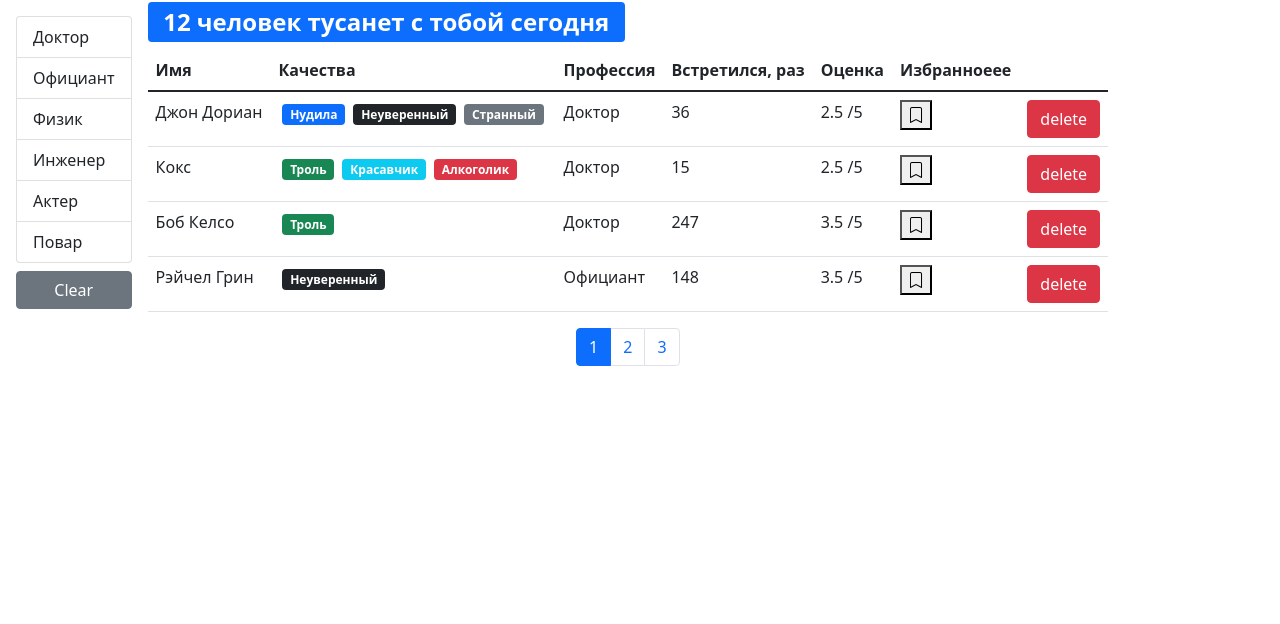
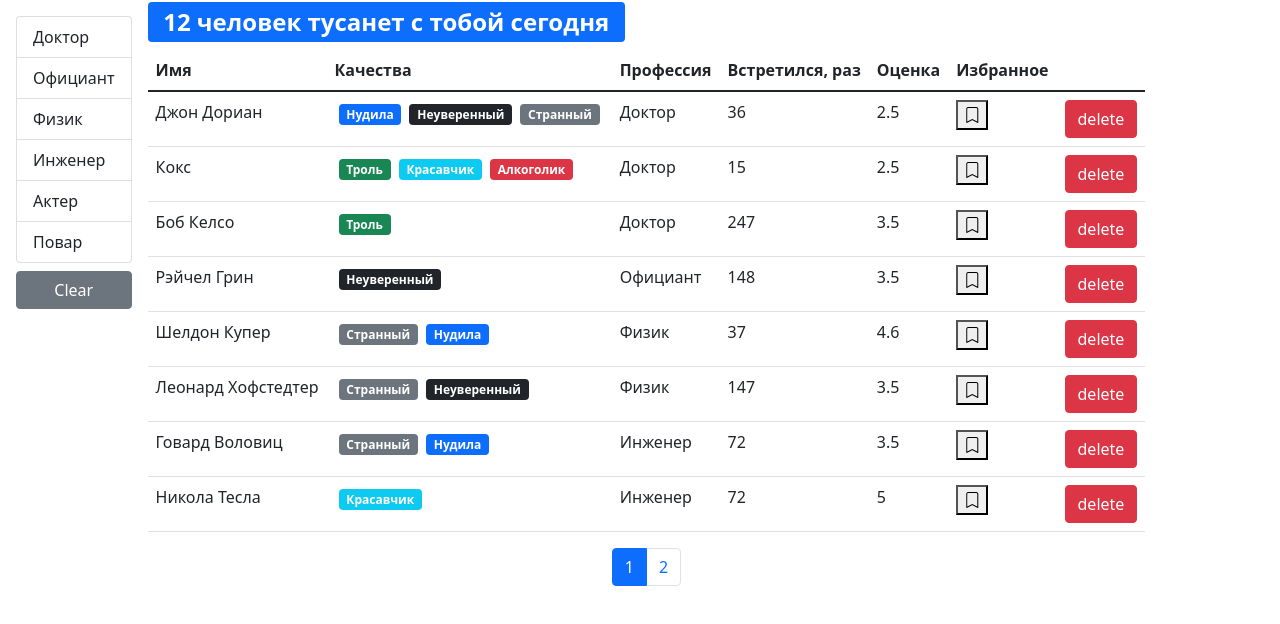
Before and after one commit to KateRemp/fast-company, a React (Create React App) app: page / in a window 1280 px wide. Shown: the top 624 px of the page. Built offline with nearby package versions, Linux system fonts and the light colour scheme.

Commit message:
6.Sort, add tableHeader,tableBody,table,caret

```diff
--- a/src/App.jsx
+++ b/src/App.jsx
@@ -1,37 +1,8 @@
-import React, { useState, useEffect } from 'react';
+import React from 'react';
 import Users from './components/users';
-import api from './api';
 
 const App = () => {
-  const [users, setUsers] = useState();
-  const handleDelete = (userId) => {
-    setUsers(users.filter((user) => user._id !== userId));
-  };
-
-  useEffect(() => {
-    api.users.fetchAll().then((data) => setUsers(data));
-  }, []);
-
-  const handleToggleBookMark = (id) => {
-    const userIndex = users.findIndex((user) => user._id === id);
-    const newUsers = [...users];
-    newUsers[userIndex].bookmark
-      ? (newUsers[userIndex].bookmark = false)
-      : (newUsers[userIndex].bookmark = true);
-    setUsers(newUsers);
-  };
-
-  return (
-    <>
-      {users && (
-        <Users
-          users={users}
-          onDelete={handleDelete}
-          onToggleBookMark={handleToggleBookMark}
-        />
-      )}
-    </>
-  );
+  return <Users />;
 };
 
 export default App;
--- a/src/components/qualitie.jsx
+++ b/src/components/qualitie.jsx
@@ -1,13 +1,13 @@
 import React from 'react';
 import PropTypes from 'prop-types';
 
-const Qualitie = ({ color, name }) => {
+const Quality = ({ color, name }) => {
   return <span className={'badge m-1 bg-' + color}>{name}</span>;
 };
 
-Qualitie.propTypes = {
+Quality.propTypes = {
   color: PropTypes.string.isRequired,
   name: PropTypes.string.isRequired
 };
 
-export default Qualitie;
+export default Quality;
--- /dev/null
+++ b/src/components/qualitiesList.jsx
@@ -0,0 +1,17 @@
+import React from 'react';
+import PropTypes from 'prop-types';
+import Quality from './qualitie';
+const QualitiesList = ({ qualities }) => {
+  return (
+    <>
+      {qualities.map((qual) => (
+        <Quality key={qual._id} {...qual} />
+      ))}
+    </>
+  );
+};
+
+QualitiesList.propTypes = {
+  qualities: PropTypes.array.isRequired
+};
+export default QualitiesList;
--- /dev/null
+++ b/src/components/table.jsx
@@ -0,0 +1,27 @@
+import React from 'react';
+import PropTypes from 'prop-types';
+import TableBody from './tableBody';
+import TableHeader from './tableHeader';
+
+const Table = ({ onSort, selectedSort, columns, data, children }) => {
+  return (
+    <table className="table">
+      {children || (
+        <>
+          <TableHeader {...{ onSort, selectedSort, columns }} />
+          <TableBody {...{ columns, data }} />
+        </>
+      )}
+    </table>
+  );
+};
+
+Table.propTypes = {
+  onSort: PropTypes.func,
+  selectedSort: PropTypes.object,
+  columns: PropTypes.object,
+  data: PropTypes.array,
+  children: PropTypes.array
+};
+
+export default Table;
--- /dev/null
+++ b/src/components/tableBody.jsx
@@ -0,0 +1,36 @@
+import React from 'react';
+import PropTypes from 'prop-types';
+import _ from 'lodash';
+
+const TableBody = ({ data, columns }) => {
+  const renderContent = (item, column) => {
+    // проверка, если есть компонент component и является ли component функцией
+    if (columns[column].component) {
+      const component = columns[column].component;
+      if (typeof component === 'function') {
+        return component(item);
+      }
+      return component;
+    }
+    return _.get(item, columns[column].path);
+  };
+
+  // console.log(columns);
+  // console.log(data);
+  return (
+    <tbody>
+      {data.map((item) => (
+        <tr key={item._id}>
+          {Object.keys(columns).map((column) => (
+            <td key={column}>{renderContent(item, column)}</td>
+          ))}
+        </tr>
+      ))}
+    </tbody>
+  );
+};
+TableBody.propTypes = {
+  data: PropTypes.array.isRequired,
+  columns: PropTypes.object.isRequired
+};
+export default TableBody;
--- /dev/null
+++ b/src/components/tableHeader.jsx
@@ -0,0 +1,58 @@
+import React from 'react';
+import PropTypes from 'prop-types';
+
+const TableHeader = ({ onSort, selectedSort, columns }) => {
+  // Универсальный TableHeader
+  // Реализация сортировки
+  const handleSort = (item) => {
+    if (selectedSort.path === item) {
+      onSort({
+        ...selectedSort,
+        order: selectedSort.order === 'asc' ? 'desc' : 'asc'
+      });
+    } else {
+      onSort({ path: item, order: 'asc' });
+    }
+  };
+  console.log(selectedSort);
+  return (
+    <thead>
+      <tr>
+        {Object.keys(columns).map((column) => (
+          <th
+            key={column}
+            onClick={
+              columns[column].path
+                ? () => handleSort(columns[column].path)
+                : undefined
+            }
+            // role={columns[column].path && 'button'} or
+            {...{ role: columns[column].path && 'button' }}
+            scope="col"
+          >
+            {columns[column].name}
+            <i
+              className={
+                selectedSort.path
+                  ? selectedSort.path === columns[column].path
+                    ? selectedSort.order === 'asc'
+                      ? 'bi bi-caret-up-fill'
+                      : 'bi bi-caret-down-fill'
+                    : ''
+                  : ''
+              }
+            ></i>
+          </th>
+        ))}
+      </tr>
+    </thead>
+  );
+};
+
+TableHeader.propTypes = {
+  onSort: PropTypes.func.isRequired,
+  selectedSort: PropTypes.object.isRequired,
+  columns: PropTypes.object.isRequired
+};
+
+export default TableHeader;
--- a/src/components/user.jsx
+++ b/src/components/user.jsx
@@ -1,32 +1,36 @@
 import React from 'react';
-import Qualitie from './qualitie';
+import Quality from './qualitie';
 import BookMark from './bookmark';
 import PropTypes from 'prop-types';
 
-const User = (props) => {
+const User = ({
+  _id,
+  name,
+  qualities,
+  profession,
+  completedMeetings,
+  rate,
+  onDelete,
+  bookmark,
+  onToggleBookMark
+}) => {
   return (
     <>
-      <tr key={props._id}>
-        <td>{props.name}</td>
+      <tr key={_id}>
+        <td>{name}</td>
         <td>
-          {props.qualities.map((qual) => (
-            <Qualitie key={qual._id} {...qual} />
+          {qualities.map((qual) => (
+            <Quality key={qual._id} {...qual} />
           ))}
         </td>
-        <td>{props.profession.name}</td>
-        <td>{props.completedMeetings}</td>
-        <td>{props.rate} /5</td>
+        <td>{profession.name}</td>
+        <td>{completedMeetings}</td>
+        <td>{rate} /5</td>
         <td>
-          <BookMark
-            status={props.bookmark}
-            onClick={() => props.onToggleBookMark(props._id)}
-          />
+          <BookMark status={bookmark} onClick={() => onToggleBookMark(_id)} />
         </td>
         <td>
-          <button
-            onClick={() => props.onDelete(props._id)}
-            className="btn btn-danger"
-          >
+          <button onClick={() => onDelete(_id)} className="btn btn-danger">
             delete
           </button>
         </td>
--- a/src/components/users.jsx
+++ b/src/components/users.jsx
@@ -1,18 +1,38 @@
 import React, { useState, useEffect } from 'react';
 import { paginate } from '../utils/paginate';
 import Pagination from './pagination';
-import User from './user';
-import PropTypes from 'prop-types';
+// import PropTypes from 'prop-types';
 import GroupList from './groupList';
 import api from '../api';
 import SearchStatus from './searchStatus';
+import UserTable from './usersTable';
+import _ from 'lodash';
 
-const Users = ({ users, ...rest }) => {
+const Users = () => {
   const [currentPage, setCurrentPage] = useState(1);
   const [professions, setProfession] = useState();
   const [selectedProf, setSelectedProf] = useState();
-  const pageSize = 4;
+  const [sortBy, setSortBy] = useState({ iter: 'name', order: 'asc' });
+  const pageSize = 8;
+  // Refactoring  Сортировка 9
+  const [users, setUsers] = useState();
+  const handleDelete = (userId) => {
+    setUsers(users.filter((user) => user._id !== userId));
+  };
 
+  useEffect(() => {
+    api.users.fetchAll().then((data) => setUsers(data));
+  }, []);
+
+  const handleToggleBookMark = (id) => {
+    const userIndex = users.findIndex((user) => user._id === id);
+    const newUsers = [...users];
+    newUsers[userIndex].bookmark
+      ? (newUsers[userIndex].bookmark = false)
+      : (newUsers[userIndex].bookmark = true);
+    setUsers(newUsers);
+  };
+  // -------------------
   useEffect(() => {
     api.professions.fetchAll().then((data) => setProfession(data));
   }, []);
@@ -28,10 +48,17 @@
     setCurrentPage(pageIndex);
   };
 
+  const handleSort = (item) => {
+    setSortBy(item);
+  };
+  // ...loading, если users загрузились, то отображаем всё
+  if (users) {
     const filteredUsers = selectedProf
       ? users.filter((user) => {
           // console.log(JSON.stringify(user.profession));
-        return JSON.stringify(user.profession) === JSON.stringify(selectedProf);
+          return (
+            JSON.stringify(user.profession) === JSON.stringify(selectedProf)
+          );
           /* или отфильтровать по _id:
 return (
 JSON.stringify(user.profession._id) ===
@@ -42,11 +69,13 @@
       : users;
 
     const count = filteredUsers.length;
+    // Фильтруем продукты в порядке возрастания/убывания, метод orderBy() (_.orderBy(products, ["price"], ["asc"])) из lodash.
+    const sortedUsers = _.orderBy(filteredUsers, [sortBy.path], [sortBy.order]);
 
     // Пагинация
-  const userCrop = paginate(filteredUsers, currentPage, pageSize);
+    const usersCrop = paginate(sortedUsers, currentPage, pageSize);
     // проверка на длину userCrop, длину массива когда удалены все юзеры из списка, если false, false то вызываем функцию
-  userCrop.length || count === 0 || handlePageChange(currentPage - 1);
+    usersCrop.length || count === 0 || handlePageChange(currentPage - 1);
 
     const clearFilter = () => {
       setSelectedProf();
@@ -69,24 +98,13 @@
         <div className="d-flex flex-column">
           <SearchStatus length={count} />
           {count > 0 && (
-          <table className="table">
-            <thead>
-              <tr>
-                <th scope="col">Имя</th>
-                <th scope="col">Качества</th>
-                <th scope="col">Профессия</th>
-                <th scope="col">Встретился, раз</th>
-                <th scope="col">Оценка</th>
-                <th scope="col">Избранноеee</th>
-                <th />
-              </tr>
-            </thead>
-            <tbody>
-              {userCrop.map((user) => (
-                <User key={user._id} {...user} {...rest} />
-              ))}
-            </tbody>
-          </table>
+            <UserTable
+              users={usersCrop}
+              selectedSort={sortBy}
+              onSort={handleSort}
+              onDelete={handleDelete}
+              onToggleBookMark={handleToggleBookMark}
+            />
           )}
           <div className="d-flex justify-content-center">
             <Pagination
@@ -99,12 +117,12 @@
         </div>
       </div>
     );
+  }
+  return 'loading...';
 };
 
-Users.propTypes = {
-  users: PropTypes.array.isRequired,
-  onDelete: PropTypes.func.isRequired,
-  onToggleBookMark: PropTypes.func.isRequired
-};
+// Users.propTypes = {
+//   users: PropTypes.array
+// };
 
 export default Users;
--- /dev/null
+++ b/src/components/usersTable.jsx
@@ -0,0 +1,66 @@
+import React from 'react';
+import PropTypes from 'prop-types';
+// import User from './user';
+// import TableHeader from './tableHeader';
+// import TableBody from './tableBody';
+import BookMark from './bookmark';
+import QualitiesList from './qualitiesList';
+import Table from './table';
+
+const UserTable = ({
+  users,
+  onSort,
+  selectedSort,
+  onToggleBookMark,
+  onDelete
+}) => {
+  const columns = {
+    name: { path: 'name', name: 'Имя' },
+    qualities: {
+      name: 'Качества',
+      component: (user) => <QualitiesList qualities={user.qualities} />
+    },
+    professions: { path: 'profession.name', name: 'Профессия' },
+    completedMeetings: { path: 'completedMeetings', name: 'Встретился, раз' },
+    rate: { path: 'rate', name: 'Оценка' },
+    bookmark: {
+      path: 'bookmark',
+      name: 'Избранное',
+      // у bookmark дополнительный компонент component является функцией
+      component: (user) => (
+        <BookMark
+          status={user.bookmark}
+          onClick={() => onToggleBookMark(user._id)}
+        />
+      )
+    },
+    delete: {
+      component: (user) => (
+        <button onClick={() => onDelete(user._id)} className="btn btn-danger">
+          delete
+        </button>
+      )
+    }
+  };
+
+  return (
+    <Table
+      onSort={onSort}
+      selectedSort={selectedSort}
+      columns={columns}
+      data={users}
+    >
+      {/* <TableHeader {...{ onSort, selectedSort, columns }} />
+      // <TableBody {...{ data: users, columns }} /> */}
+    </Table>
+  );
+};
+
+UserTable.propTypes = {
+  users: PropTypes.array.isRequired,
+  onSort: PropTypes.func.isRequired,
+  selectedSort: PropTypes.object.isRequired,
+  onToggleBookMark: PropTypes.func.isRequired,
+  onDelete: PropTypes.func.isRequired
+};
+export default UserTable;
```
Also changed, not shown: .eslintrc.js. Lines whose indentation alone changed are shown as unchanged.
